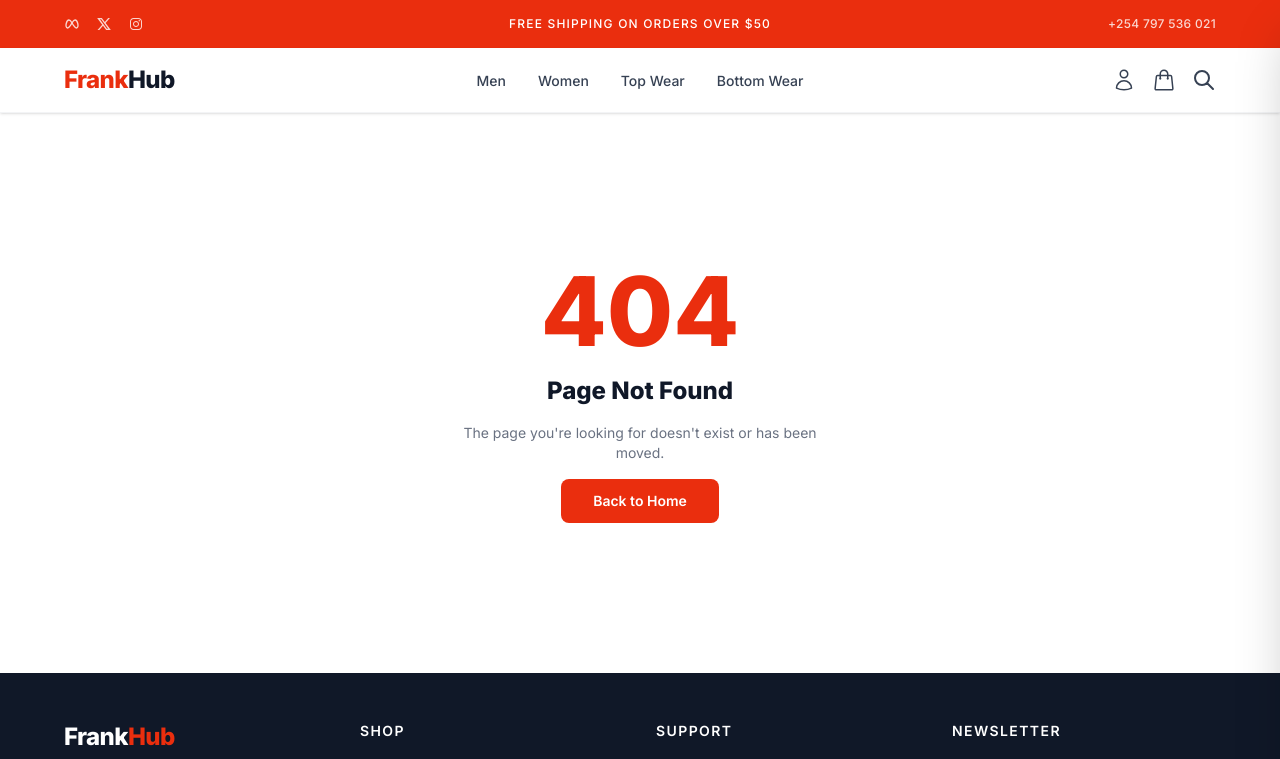
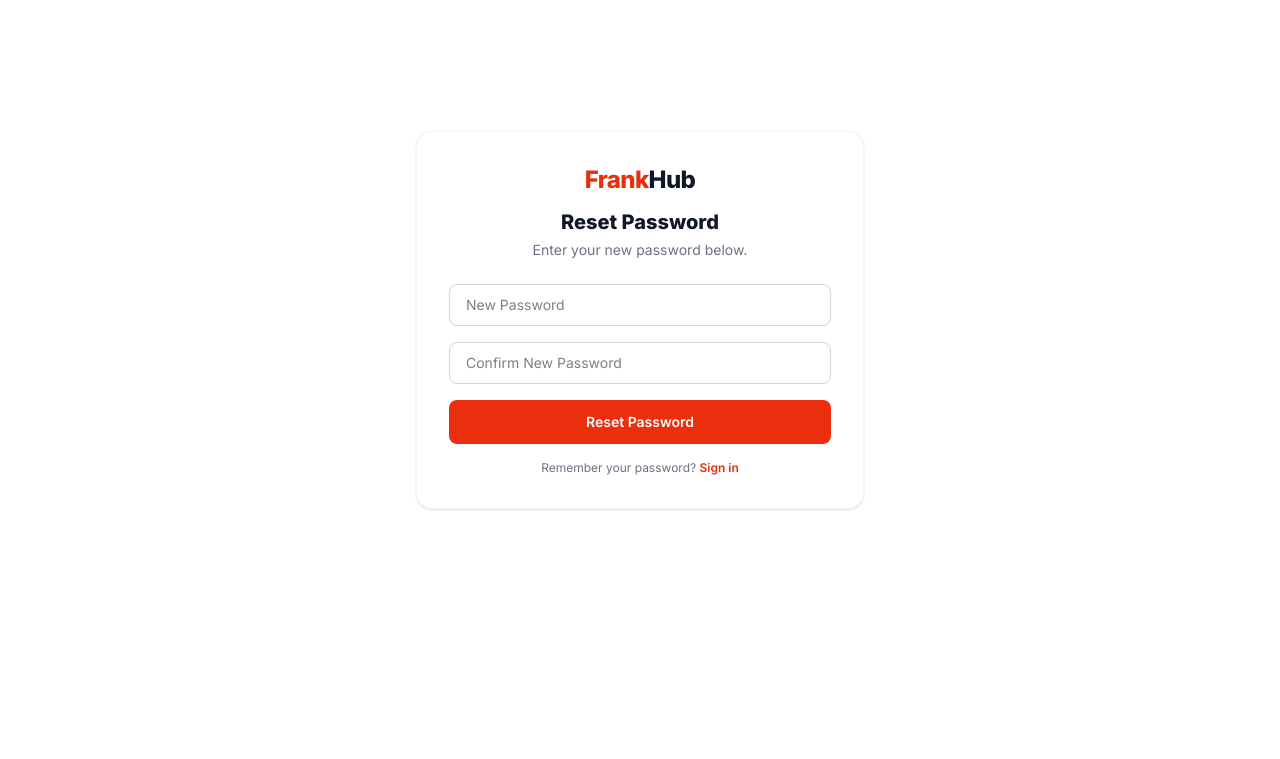
Before and after one commit to ochiengfranklin/FrankHub-ecommerce, a React (Vite) app: page /reset-password/1 in a window 1280 px wide. Shown: the top 759 px of the page. Built offline with nearby package versions, Linux system fonts and the light colour scheme.

Commit message:
feat: add forgot password and reset password pages

```diff
--- a/src/App.jsx
+++ b/src/App.jsx
@@ -14,10 +14,12 @@ import AdminLayout from "./admin/components/AdminLayout.jsx"
 import AdminDashboard from "./admin/pages/AdminDashboard.jsx"
 import AdminProducts from "./admin/pages/AdminProducts.jsx"
 import AdminOrders from "./admin/pages/AdminOrders.jsx"
-import FAQ from "./pages/FAQ.jsx";
-import Shipping from "./pages/Shipping.jsx";
-import Contact from "./pages/Contact.jsx";
-import TrackOrder from "./pages/TrackOrder.jsx";
+import FAQ from "./pages/FAQ.jsx"
+import Shipping from "./pages/Shipping.jsx"
+import Contact from "./pages/Contact.jsx"
+import TrackOrder from "./pages/TrackOrder.jsx"
+import ForgotPassword from "./pages/ForgotPassword.jsx"
+import ResetPassword from "./pages/ResetPassword.jsx"
 
 const App = () => {
     return (
@@ -26,6 +28,8 @@ const App = () => {
                 {/* Auth routes */}
                 <Route path="/login" element={<Login />} />
                 <Route path="/register" element={<Register />} />
+                <Route path="/forgot-password" element={<ForgotPassword />} />
+                <Route path="/reset-password/:token" element={<ResetPassword />} />
 
                 {/* Admin routes */}
                 <Route path="/admin" element={<AdminLayout />}>
@@ -41,12 +45,12 @@ const App = () => {
                     <Route path="checkout" element={<Checkout />} />
                     <Route path="search" element={<SearchResults />} />
                     <Route path="profile" element={<Profile />} />
-                    <Route path=":category" element={<CollectionPage />} />
-                    <Route path="*" element={<NotFound />} />
                     <Route path="faq" element={<FAQ />} />
                     <Route path="shipping" element={<Shipping />} />
                     <Route path="contact" element={<Contact />} />
                     <Route path="track-order" element={<TrackOrder />} />
+                    <Route path=":category" element={<CollectionPage />} />
+                    <Route path="*" element={<NotFound />} />
                 </Route>
             </Routes>
         </BrowserRouter>
--- /dev/null
+++ b/src/pages/ForgotPassword.jsx
@@ -0,0 +1,89 @@
+import React, { useState } from 'react'
+import { Link } from 'react-router-dom'
+import API from '../api/axios'
+
+const ForgotPassword = () => {
+    const [email, setEmail] = useState('')
+    const [loading, setLoading] = useState(false)
+    const [success, setSuccess] = useState(false)
+    const [error, setError] = useState('')
+
+    const handleSubmit = async () => {
+        if (!email.trim()) { setError('Please enter your email.'); return }
+        try {
+            setLoading(true)
+            setError('')
+            await API.post('/auth/forgot-password', { email })
+            setSuccess(true)
+        } catch (err) {
+            setError(err.response?.data?.message || 'Something went wrong.')
+        } finally {
+            setLoading(false)
+        }
+    }
+
+    return (
+        <section className="min-h-[80vh] flex items-center justify-center px-4 py-16">
+            <div className="w-full max-w-md bg-white rounded-2xl shadow-sm border border-gray-100 p-8 flex flex-col gap-6">
+
+                {/* Header */}
+                <div className="flex flex-col items-center gap-1 text-center">
+                    <Link to="/" className="text-2xl font-extrabold tracking-tight text-[#ea2e0e]">
+                        Frank<span className="text-gray-900">Hub</span>
+                    </Link>
+                    <h1 className="text-xl font-extrabold text-gray-900 mt-2">Forgot Password</h1>
+                    <p className="text-sm text-gray-500">
+                        Enter your email and we'll send you a reset link.
+                    </p>
+                </div>
+
+                {success ? (
+                    <div className="flex flex-col items-center gap-4 text-center py-4">
+                        <div className="h-16 w-16 bg-green-100 rounded-full flex items-center justify-center">
+                            <span className="text-green-500 text-3xl">✓</span>
+                        </div>
+                        <p className="text-sm font-semibold text-gray-900">Email Sent!</p>
+                        <p className="text-xs text-gray-500">
+                            Check your inbox for a password reset link. It expires in 15 minutes.
+                        </p>
+                        <Link to="/login" className="text-xs text-[#ea2e0e] font-semibold hover:underline">
+                            Back to Login
+                        </Link>
+                    </div>
+                ) : (
+                    <div className="flex flex-col gap-4">
+                        {error && (
+                            <div className="bg-red-50 border border-red-200 text-red-500 text-xs font-medium px-4 py-3 rounded-lg">
+                                {error}
+                            </div>
+                        )}
+                        <div>
+                            <input
+                                type="email"
+                                placeholder="Email Address"
+                                value={email}
+                                onChange={(e) => { setEmail(e.target.value); setError('') }}
+                                className="w-full text-sm px-4 py-2.5 rounded-lg border border-gray-300 outline-none focus:ring-1 focus:ring-[#ea2e0e]"
+                            />
+                        </div>
+                        <button
+                            onClick={handleSubmit}
+                            disabled={loading}
+                            className="w-full bg-[#ea2e0e] text-white text-sm font-semibold py-3 rounded-lg hover:bg-red-700 transition-colors duration-200 cursor-pointer disabled:opacity-60"
+                        >
+                            {loading ? 'Sending...' : 'Send Reset Link'}
+                        </button>
+                        <p className="text-xs text-gray-500 text-center">
+                            Remember your password?{' '}
+                            <Link to="/login" className="text-[#ea2e0e] font-semibold hover:underline">
+                                Sign in
+                            </Link>
+                        </p>
+                    </div>
+                )}
+            </div>
+        </section>
+    )
+}
+
+export default ForgotPassword
--- a/src/pages/Login.jsx
+++ b/src/pages/Login.jsx
@@ -94,9 +94,9 @@ const Login = () => {
                             <input type="checkbox" className="accent-[#ea2e0e]" />
                             Remember me
                         </label>
-                        <span className="text-xs text-[#ea2e0e] hover:underline cursor-pointer">
+                        <Link to="/forgot-password" className="text-xs text-[#ea2e0e] hover:underline">
                             Forgot password?
-                        </span>
+                        </Link>
                     </div>
 
                     <button
--- /dev/null
+++ b/src/pages/ResetPassword.jsx
@@ -0,0 +1,109 @@
+import React, { useState } from 'react'
+import { Link, useParams, useNavigate } from 'react-router-dom'
+import API from '../api/axios'
+
+const ResetPassword = () => {
+    const { token } = useParams()
+    const navigate = useNavigate()
+    const [form, setForm] = useState({ password: '', confirmPassword: '' })
+    const [loading, setLoading] = useState(false)
+    const [success, setSuccess] = useState(false)
+    const [error, setError] = useState('')
+
+    const handleChange = (e) => {
+        setForm({ ...form, [e.target.name]: e.target.value })
+        setError('')
+    }
+
+    const handleSubmit = async () => {
+        if (!form.password.trim()) { setError('Please enter a new password.'); return }
+        if (form.password !== form.confirmPassword) { setError('Passwords do not match.'); return }
+        if (form.password.length < 6) { setError('Password must be at least 6 characters.'); return }
+
+        try {
+            setLoading(true)
+            setError('')
+            await API.put(`/auth/reset-password/${token}`, { password: form.password })
+            setSuccess(true)
+            setTimeout(() => navigate('/login'), 3000)
+        } catch (err) {
+            setError(err.response?.data?.message || 'Something went wrong.')
+        } finally {
+            setLoading(false)
+        }
+    }
+
+    return (
+        <section className="min-h-[80vh] flex items-center justify-center px-4 py-16">
+            <div className="w-full max-w-md bg-white rounded-2xl shadow-sm border border-gray-100 p-8 flex flex-col gap-6">
+
+                {/* Header */}
+                <div className="flex flex-col items-center gap-1 text-center">
+                    <Link to="/" className="text-2xl font-extrabold tracking-tight text-[#ea2e0e]">
+                        Frank<span className="text-gray-900">Hub</span>
+                    </Link>
+                    <h1 className="text-xl font-extrabold text-gray-900 mt-2">Reset Password</h1>
+                    <p className="text-sm text-gray-500">Enter your new password below.</p>
+                </div>
+
+                {success ? (
+                    <div className="flex flex-col items-center gap-4 text-center py-4">
+                        <div className="h-16 w-16 bg-green-100 rounded-full flex items-center justify-center">
+                            <span className="text-green-500 text-3xl">✓</span>
+                        </div>
+                        <p className="text-sm font-semibold text-gray-900">Password Reset Successful!</p>
+                        <p className="text-xs text-gray-500">
+                            Redirecting you to login in 3 seconds...
+                        </p>
+                        <Link to="/login" className="text-xs text-[#ea2e0e] font-semibold hover:underline">
+                            Go to Login
+                        </Link>
+                    </div>
+                ) : (
+                    <div className="flex flex-col gap-4">
+                        {error && (
+                            <div className="bg-red-50 border border-red-200 text-red-500 text-xs font-medium px-4 py-3 rounded-lg">
+                                {error}
+                            </div>
+                        )}
+                        <div>
+                            <input
+                                name="password"
+                                type="password"
+                                placeholder="New Password"
+                                value={form.password}
+                                onChange={handleChange}
+                                className="w-full text-sm px-4 py-2.5 rounded-lg border border-gray-300 outline-none focus:ring-1 focus:ring-[#ea2e0e]"
+                            />
+                        </div>
+                        <div>
+                            <input
+                                name="confirmPassword"
+                                type="password"
+                                placeholder="Confirm New Password"
+                                value={form.confirmPassword}
+                                onChange={handleChange}
+                                className="w-full text-sm px-4 py-2.5 rounded-lg border border-gray-300 outline-none focus:ring-1 focus:ring-[#ea2e0e]"
+                            />
+                        </div>
+                        <button
+                            onClick={handleSubmit}
+                            disabled={loading}
+                            className="w-full bg-[#ea2e0e] text-white text-sm font-semibold py-3 rounded-lg hover:bg-red-700 transition-colors duration-200 cursor-pointer disabled:opacity-60"
+                        >
+                            {loading ? 'Resetting...' : 'Reset Password'}
+                        </button>
+                        <p className="text-xs text-gray-500 text-center">
+                            Remember your password?{' '}
+                            <Link to="/login" className="text-[#ea2e0e] font-semibold hover:underline">
+                                Sign in
+                            </Link>
+                        </p>
+                    </div>
+                )}
+            </div>
+        </section>
+    )
+}
+
+export default ResetPassword
```
